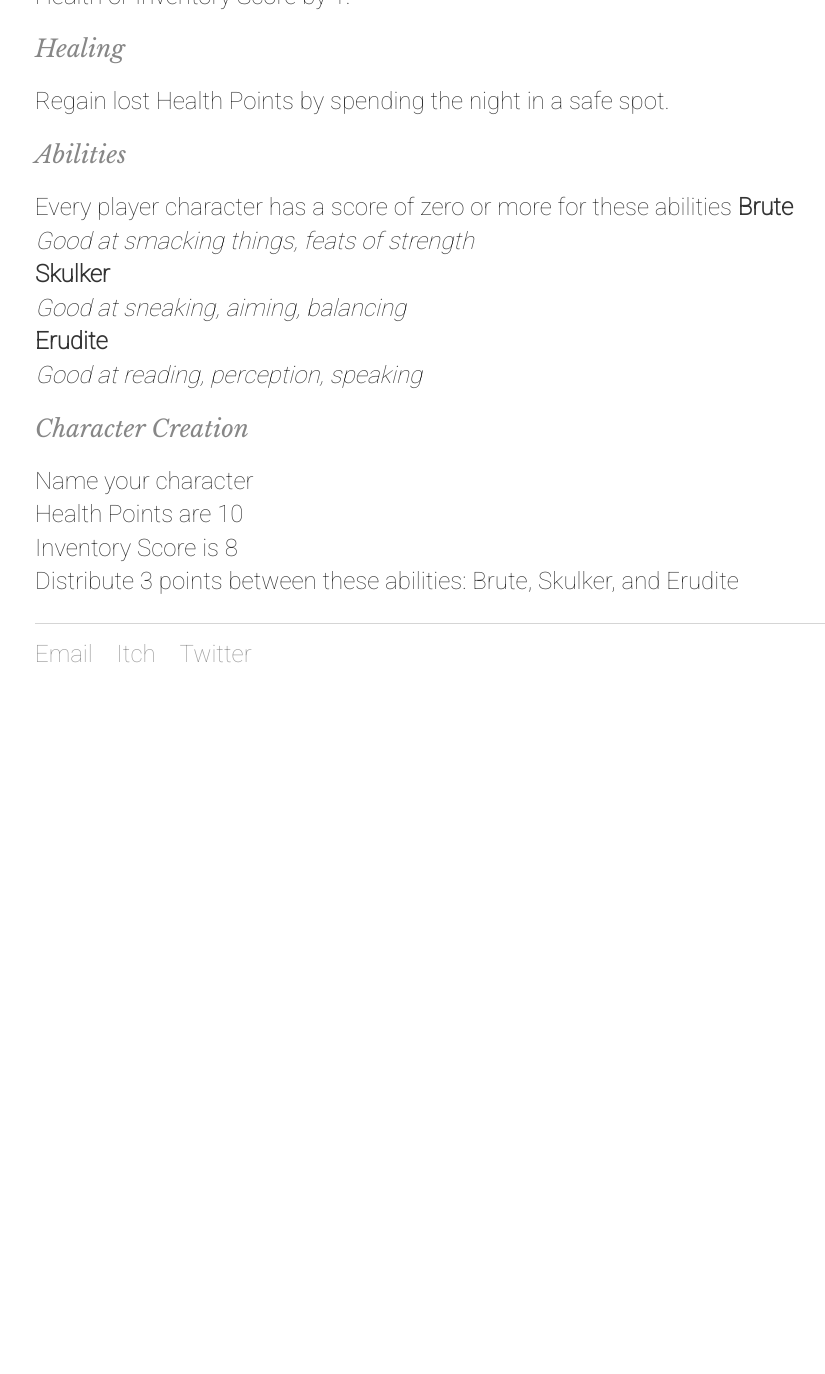
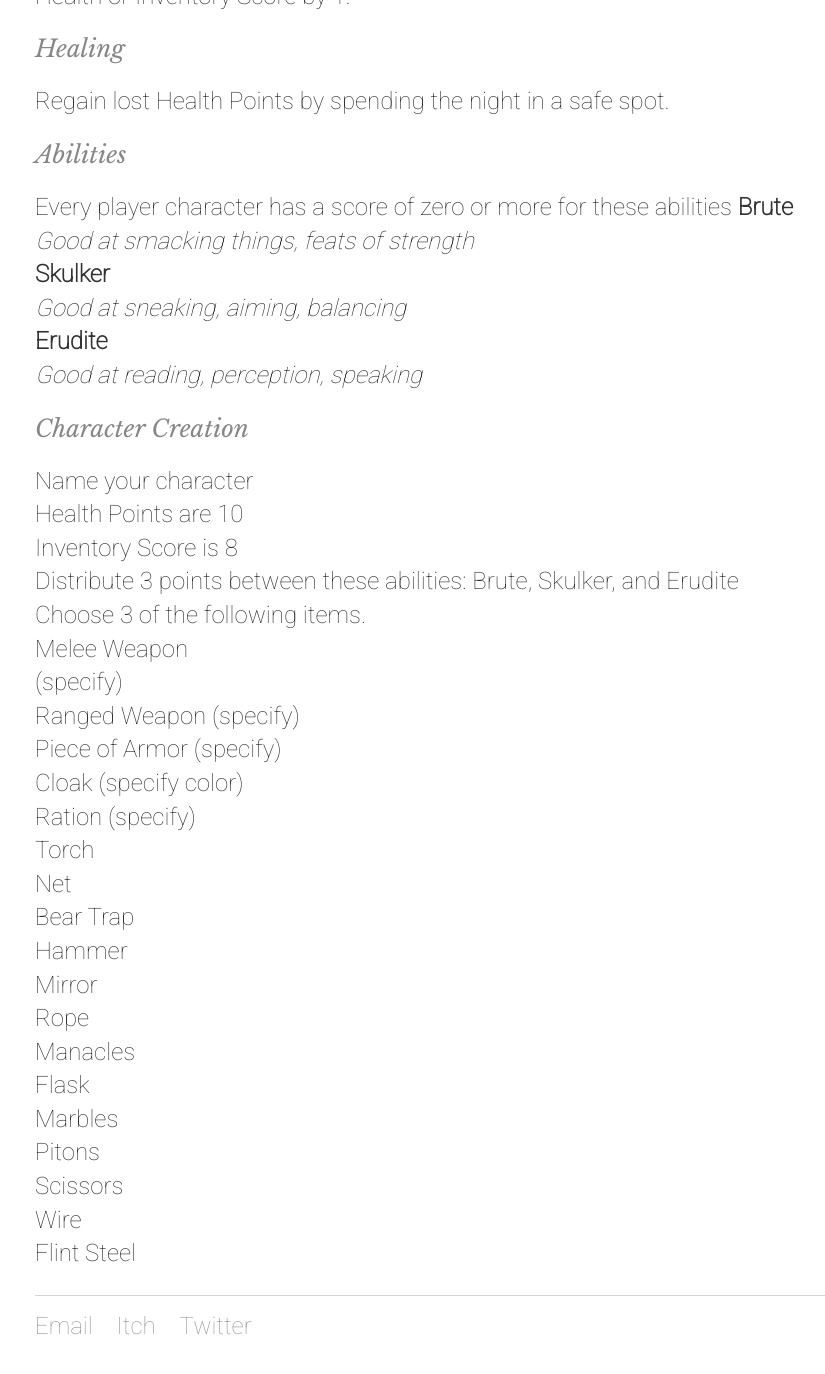
Before and after one commit to NateHPS/TunnelGoons, a Jekyll site: the page built from srd.html, in a window 1280 px wide and 1400 px high, scrolled down 1403 px. Shown: the top 1374 px of the window, without its empty margins (157-982 px from the left). Built offline with Jekyll 4.4.1, drawn with Linux system fonts in a browser that asks for light colours; before the commit the page ends 2131 px from its top, so only the background shows below that.

Commit message:
Update srd.html

```diff
--- a/srd.html
+++ b/srd.html
@@ -76,6 +76,27 @@ zero or more for these abilities
 Name your character<br>
 Health Points are 10<br>
 Inventory Score is 8<br>
-Distribute 3 points between these abilities: Brute, Skulker, and Erudite
-	</p>
+Distribute 3 points between these abilities: Brute, Skulker, and Erudite<br>
+Choose 3 of the following items.<br>
+Melee Weapon<br>
+(specify)<br>
+Ranged Weapon
+(specify)<br>
+Piece of Armor (specify)<br>
+Cloak (specify color)<br>
+Ration (specify)<br>
+Torch<br>
+Net<br>
+Bear Trap<br>
+Hammer<br>
+Mirror<br>
+Rope<br>
+Manacles<br>
+Flask<br>
+Marbles<br>
+Pitons<br>
+Scissors<br>
+Wire<br>
+Flint Steel
+		</p>
 </div><!-- /.blurb -->
```
